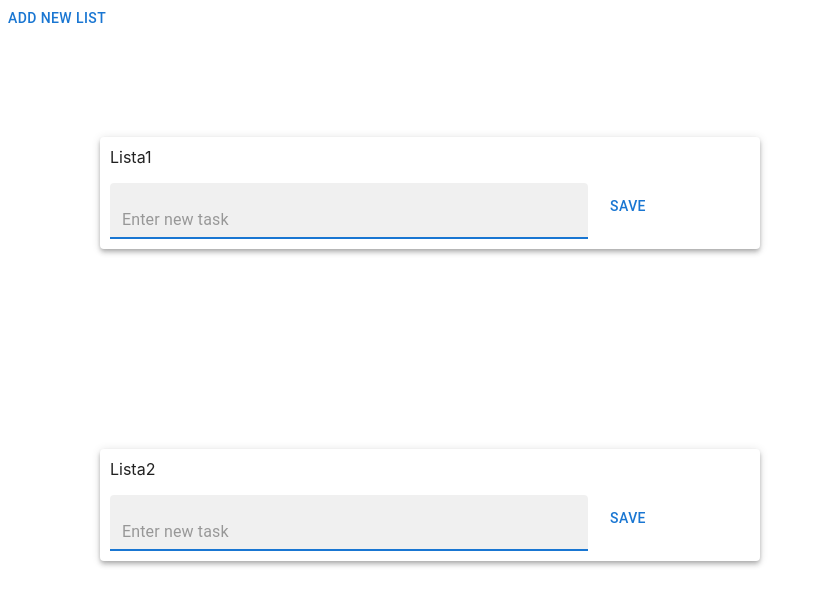
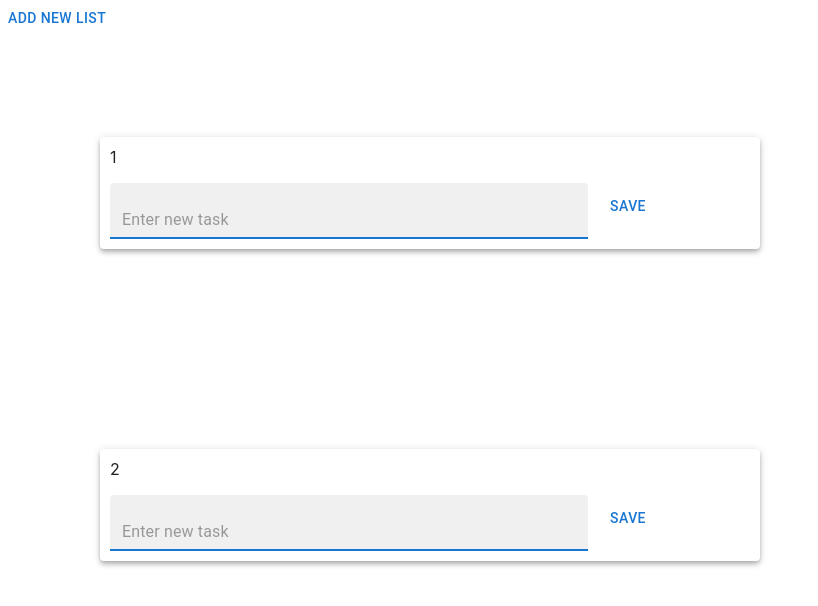
Before and after one commit to cflhammar/toDoList, a React (Create React App) app: page / in a window 1280 px wide. Shown: the top 606 px of the page, without its empty margins (0-818 px from the left). Built offline with nearby package versions, Linux system fonts and the light colour scheme.

Commit message:
added functionality to add multiple lists

```diff
--- a/src/App.tsx
+++ b/src/App.tsx
@@ -1,21 +1,33 @@
 import { Box, Button } from "@mui/material";
 import { useState } from "react";
 import "./App.css";
-import ToDoList, { IToDoItem } from "./components/ToDoList";
+import ToDoList from "./components/ToDoList";
+
+export interface IList {
+	id: number;
+}
 
 const App: React.FunctionComponent = () => {
-	const [lists, setLists] = useState([]);
+	const [lists, setLists] = useState<IList[]>([{ id: 1 }, { id: 2 }]);
+
+	const handleAddList = () => {
+		setLists((currentLists) => [...currentLists, { id: 3 }]);
+	};
+
+	const renderLists = () => {
+		return lists.map((list) => {
+			return (
+				<Box>
+					<ToDoList title={list.id.toString()} />
+				</Box>
+			);
+		});
+	};
 
 	return (
 		<div>
-			<Button>Add new list</Button>
-
-			<Box>
-				<ToDoList title={"Lista1"} />
-			</Box>
-			<Box>
-				<ToDoList title={"Lista2"} />
-			</Box>
+			<Button onClick={() => handleAddList()}>Add new list</Button>
+			{renderLists()}
 		</div>
 	);
 };
```
